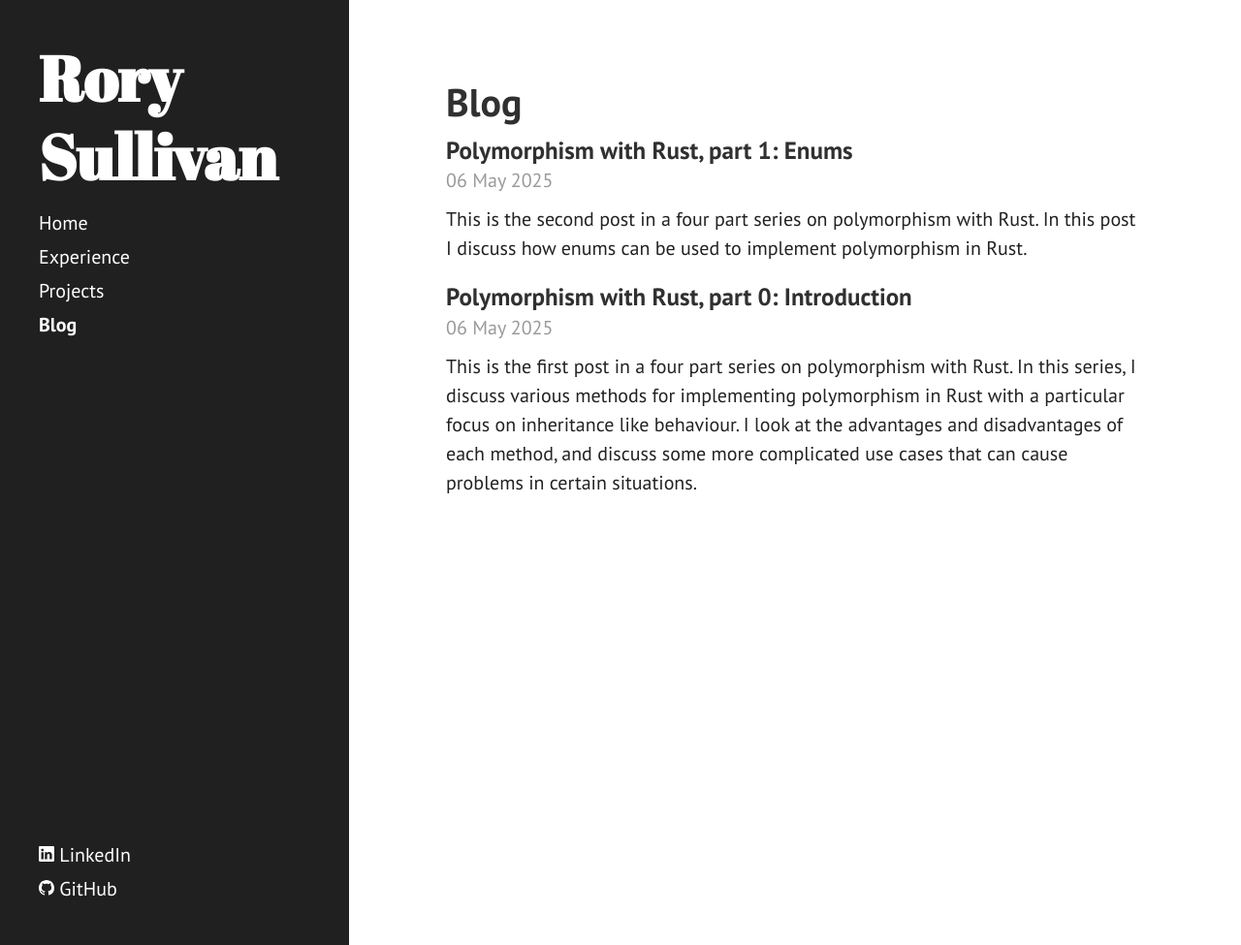
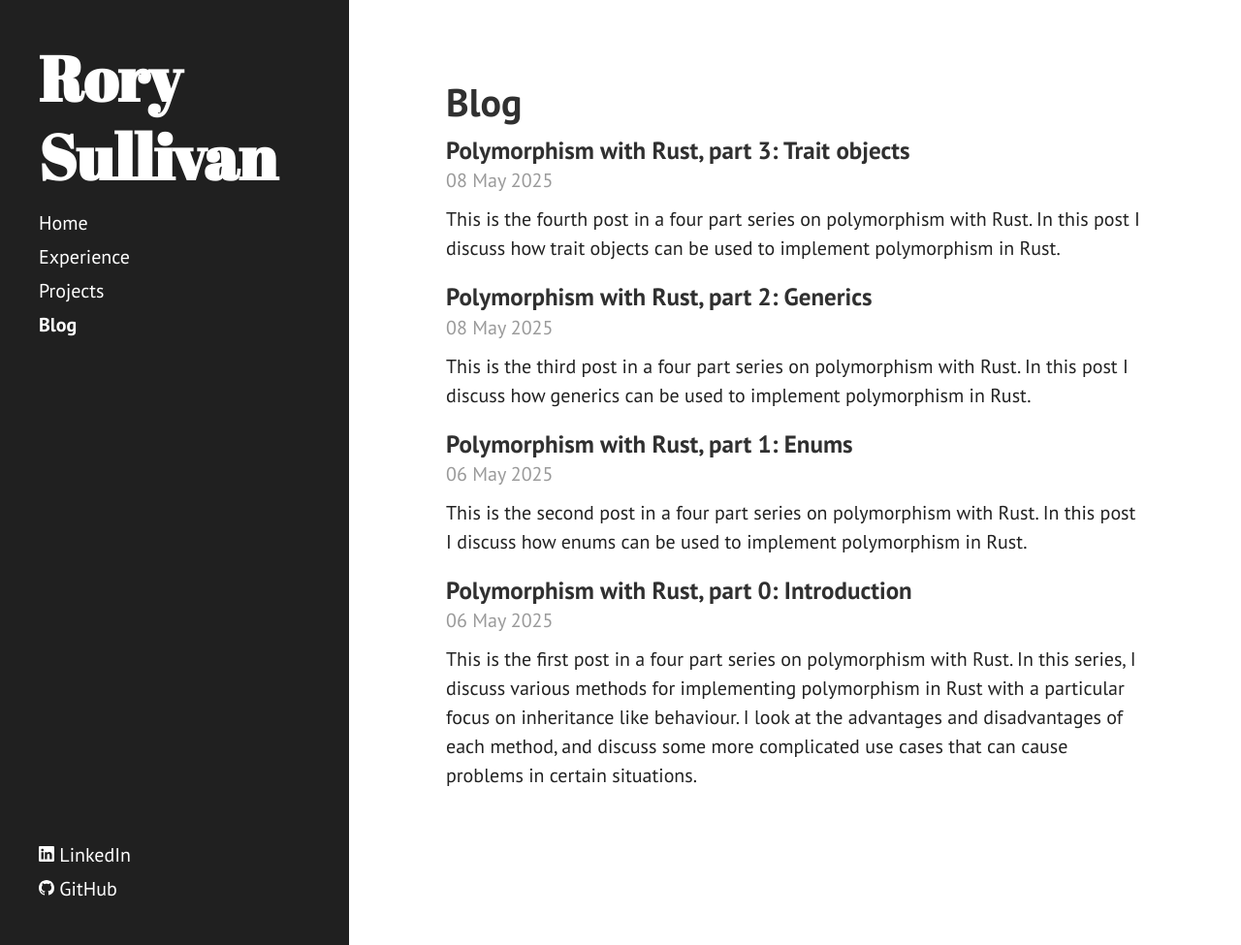
Before and after one commit to Rory-Sullivan/Rory-Sullivan.github.io, a Jekyll site: the page built from blog.html, in a window 1280 px wide and 975 px high. Shown: the whole window at 97% size. Built offline with Jekyll 4.4.1, drawn with Linux system fonts in a browser that asks for light colours; part of the change alters nothing that is shown.

Commit message:
Publishes polymorphism with Rust parts 2 & 3

````diff
--- a/_posts/2025-05-06-polymorphism_with_rust0.md
+++ b/_posts/2025-05-06-polymorphism_with_rust0.md
@@ -24,11 +24,10 @@ This series assumes a basic understanding of Rust.
 
 **This series**
 
-<!-- TODO: Add post URLs -->
 - [**Part 0: Introduction**]({% post_url 2025-05-06-polymorphism_with_rust0 %})
 - [Part 1: Enums]({% post_url 2025-05-06-polymorphism_with_rust1 %})
-- Part 2: Generics (coming soon)
-- Part 3: Trait objects (coming soon)
+- [Part 2: Generics]({% post_url 2025-05-08-polymorphism_with_rust2 %})
+- [Part 3: Trait objects]({% post_url 2025-05-08-polymorphism_with_rust3 %})
 </div>
 
 ## What is polymorphism?
--- a/_posts/2025-05-06-polymorphism_with_rust1.md
+++ b/_posts/2025-05-06-polymorphism_with_rust1.md
@@ -15,11 +15,10 @@ post I discuss how enums can be used to implement polymorphism in Rust.
 
 **This series**
 
-<!-- TODO: Add post URLs -->
 - [Part 0: Introduction]({% post_url 2025-05-06-polymorphism_with_rust0 %})
 - [**Part 1: Enums**]({% post_url 2025-05-06-polymorphism_with_rust1 %})
-- Part 2: Generics (coming soon)
-- Part 3: Trait objects (coming soon)
+- [Part 2: Generics]({% post_url 2025-05-08-polymorphism_with_rust2 %})
+- [Part 3: Trait objects]({% post_url 2025-05-08-polymorphism_with_rust3 %})
 </div>
 
 ## What are enums?
@@ -272,5 +271,4 @@ next two solutions we look at deal with these issues.
 > [enum_dispatch](https://docs.rs/enum_dispatch/latest/enum_dispatch/) are two
 > examples.
 
-<!-- TODO: Add link -->
-**Next post:** Part 2: Generics (coming soon)
+**Next post:** [Part 2: Generics]({% post_url 2025-05-08-polymorphism_with_rust2 %})
--- a/_drafts/polymorphism_with_rust2.md
+++ b/_posts/2025-05-08-polymorphism_with_rust2.md
@@ -15,11 +15,10 @@ post I discuss how generics can be used to implement polymorphism in Rust.
 
 **This series**
 
-<!-- TODO: Add post URLs -->
 - [Part 0: Introduction]({% post_url 2025-05-06-polymorphism_with_rust0 %})
 - [Part 1: Enums]({% post_url 2025-05-06-polymorphism_with_rust1 %})
-- [**Part 2: Generics**](/)
-- [Part 3: Trait objects](/)
+- [**Part 2: Generics**]({% post_url 2025-05-08-polymorphism_with_rust2 %})
+- [Part 3: Trait objects]({% post_url 2025-05-08-polymorphism_with_rust3 %})
 </div>
 
 ## What are generics?
@@ -99,14 +98,11 @@ Then you might think we could do the following:
 let _ = Scene {
     objects: vec![
         Sphere {
-            center: (0.0, 0.0, 0.0),
-            radius: 0.0,
+            // ...
         },
         // Adding a Triangle is a compiler error
         Triangle {
-            point1: (0.0, 0.0, 0.0),
-            point2: (0.0, 0.0, 0.0),
-            point3: (0.0, 0.0, 0.0),
+            // ...
         },
     ],
 };
@@ -124,21 +120,21 @@ and raises the 'mismatched types' error.
 
 In other words our `Scene<H>` can have a concrete value of `Scene<Sphere>` (and
 only contain spheres) or `Scene<Triangle>` (and only contain triangles), it
-cannot be both and contain both spheres and triangles.
+cannot contain both spheres and triangles.
 
-More generally speaking this is because `Vec` needs to know the size and type of
-the values it will be storing at compile time and so it can only store values of
-a single type that has a known size. This is not unique to `Vec` and applies to
-most other container types in Rust.
+More generally speaking, this is because `Vec` needs to know the size and type
+of the values it will be storing at compile time and so it can only store values
+of a single type that has a known size. This is not unique to `Vec` and applies
+to most other container types in Rust.
 
 > **Aside**<br />
 > Enums are able to get around this because they are in fact a sized type. They
 > simply take the size of their largest variant.
 
-<!-- TODO: Link to part 3 -->
 So generics will not work for our `Scene` struct, at least not on their own. As
-we will see in part 3 this is possible with trait objects and we could provide a
-trait object as the concrete type, such as `Scene<Box<dyn Trait>>`.
+we will see in [part 3]({% post_url 2025-05-08-polymorphism_with_rust3 %}) this
+is possible with trait objects and we could provide a trait object as the
+concrete type, such as `Scene<Box<dyn Trait>>`.
 
 ## Advanced use cases
 
@@ -158,11 +154,11 @@ This generalizes to any additional traits.
 
 ### Underlying type
 
-<!-- TODO: Add link to part 3 -->
 As for accessing the underlying type... well that's a little more complicated. I
 will show you what works here but I'm not going to explain it in detail as I
-will be going over this in part 3 when we discuss trait objects, and it should
-make more sense once we understand what `dyn Trait` is.
+will be going over this in [part 3]({% post_url
+2025-05-08-polymorphism_with_rust3 %}) when we discuss trait objects, and it
+should make more sense once we understand what `dyn Trait` is.
 
 Imagine we need to do something special to triangles at the start of our
 `get_ray_color` function. This can be achieved by using the `Any` trait from the
@@ -247,5 +243,4 @@ use the turbofish syntax to specify a particular type.
 The main use case of `impl Trait` is to return types that cannot be named like
 closures (`impl Fn(T)`) and iterators (`impl Iterator<Item = T>`).
 
-<!-- TODO: Add link -->
-**Next post:** [Part 3: Trait objects]
+**Next post:** [Part 3: Trait objects]({% post_url 2025-05-08-polymorphism_with_rust3 %})
--- a/_drafts/polymorphism_with_rust3.md
+++ b/_posts/2025-05-08-polymorphism_with_rust3.md
@@ -15,11 +15,10 @@ post I discuss how trait objects can be used to implement polymorphism in Rust.
 
 **This series**
 
-<!-- TODO: Add post URLs -->
 - [Part 0: Introduction]({% post_url 2025-05-06-polymorphism_with_rust0 %})
 - [Part 1: Enums]({% post_url 2025-05-06-polymorphism_with_rust1 %})
-- [Part 2: Generics](/)
-- [**Part 3: Trait objects**](/)
+- [Part 2: Generics]({% post_url 2025-05-08-polymorphism_with_rust2 %})
+- [**Part 3: Trait objects**]({% post_url 2025-05-08-polymorphism_with_rust3 %})
 </div>
 
 ## What are trait objects?
@@ -71,9 +70,10 @@ let _ = get_ray_color(&ray, &sphere);
 let _ = get_ray_color(&ray, &triangle);
 ```
 
-However this does not offer any benefits over the generic version, so in most
-cases I would recommend sticking with generics for this use case. The real
-benefit of `dyn Trait` we will see in the next section.
+However this does not really offer any benefits over the generic version we saw
+in [part 2]({% post_url 2025-05-08-polymorphism_with_rust2 %}), so in most cases
+I would recommend sticking with that for this use case. The real benefit of
+`dyn Trait` we will see in the next section.
 
 ## Polymorphic lists
 
@@ -97,13 +97,10 @@ fn make_scene() -> Scene {
     Scene {
         objects: vec![
             Box::new(Sphere {
-                center: (0.0, 0.0, 0.0),
-                radius: 1.0,
+                // ...
             }),
             Box::new(Triangle {
-                point1: (0.0, 0.0, 0.0),
-                point2: (1.0, 0.0, 0.0),
-                point3: (0.0, 1.0, 0.0),
+                // ...
             }),
         ],
     }
@@ -111,10 +108,10 @@ fn make_scene() -> Scene {
 ```
 
 Note that typically you would not want to box elements before adding them to a
-vector as this is really a double indirection, however in this case it is
+vector as this creates a double indirection, however in this case it is
 necessary because of the nature of trait objects.
 
-### `impl Trait for dyn trait`
+## Passing trait objects to generics
 
 You might be wondering about passing a trait object to our generic
 `get_ray_color` function from earlier in this series.
@@ -126,7 +123,7 @@ fn get_ray_color<H: Hittable>(ray: &Ray, object: &H) -> Color {
 }
 ```
 
-The `dyn Hittable` type does implement `Hittable`, that's kind of it's whole
+The `dyn Hittable` type does implement `Hittable`, that's kind of its whole
 thing. There is also an automatic implementation provided for `&dyn Hittable`.
 So this should be straight forward right? Let's try the following:
 
@@ -152,7 +149,11 @@ fn get_ray_color<H: Hittable + ?Sized>(ray: &Ray, object: &H) -> Color {
 }
 ```
 
-What if our function takes ownership of our trait object, something like:
+The previous example will now work as expected.
+
+## `impl Trait for Box<dyn Trait>>`
+
+What if our function takes ownership of our trait object? Something like:
 
 ```rust
 fn get_ray_color_own<T: Hittable>(ray: &Ray, object: T) -> Color {
@@ -276,7 +277,8 @@ let _ = get_ray_color(&ray, sphere);
 Once again the compiler says no, stating that 'the trait `HittableClone` is not
 dyn compatible'. Dyn compatibility is probably a whole topic on it's own, but in
 this case the error arises because `Clone` requires the `Sized` trait. Since
-`dyn Trait` is unsized it can never be clone-able.
+`dyn Trait` is unsized it can never be clone-able. However this techniques would
+work for traits that are dyn compatible.
 
 So is this just not possible then? Well not quite. As we have seen before
 `Box<dyn Trait>` is sized so this means that so long as the underlying type is
````
